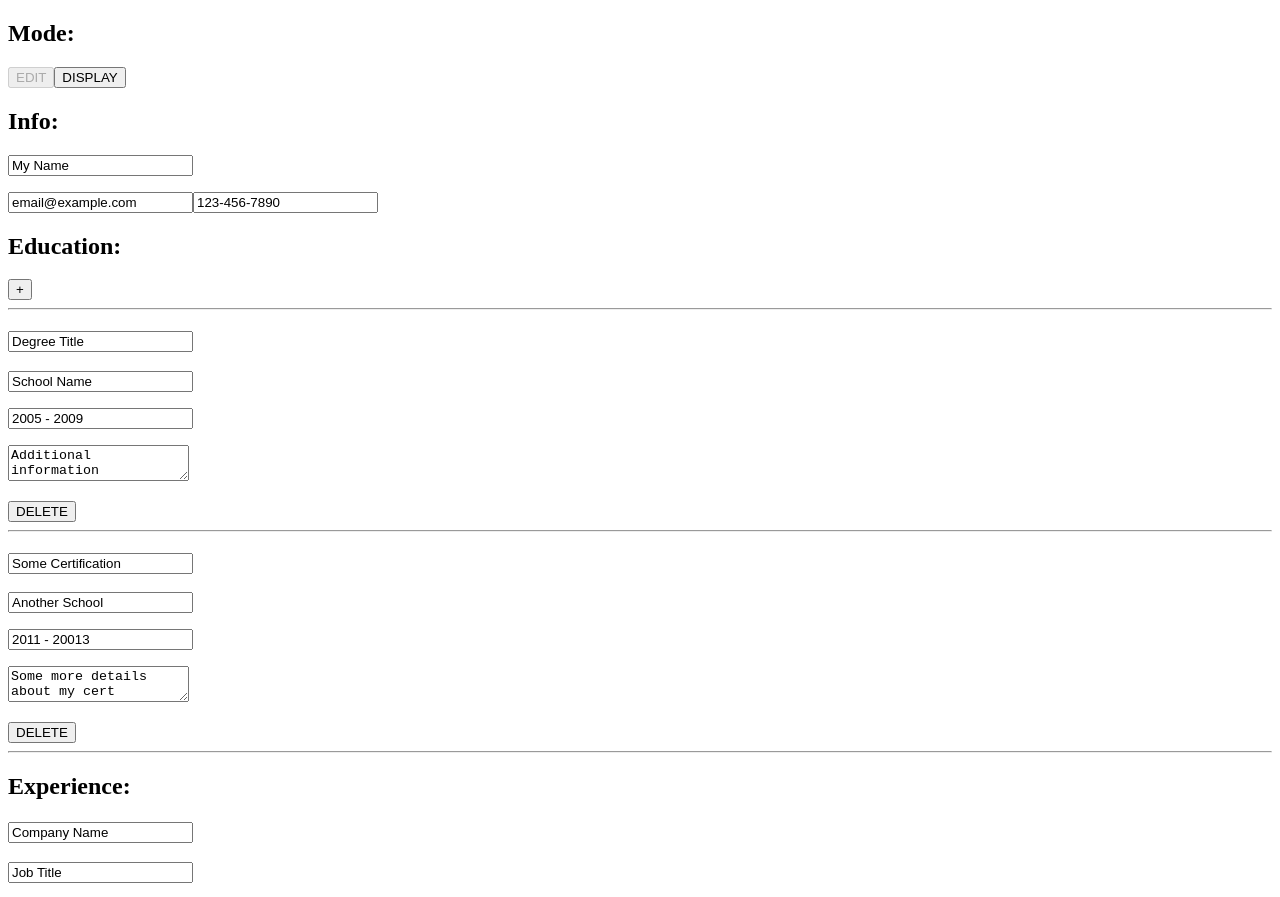
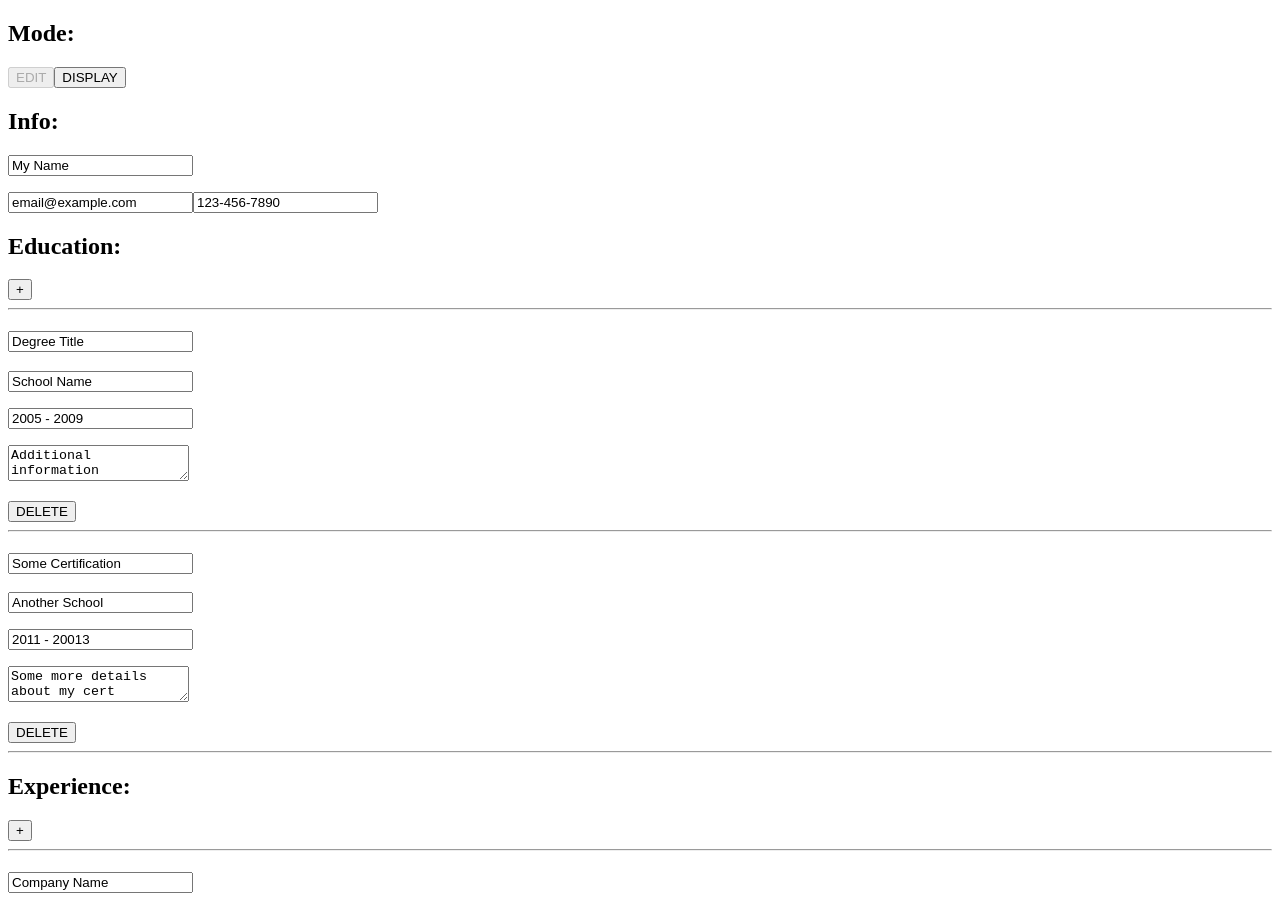
Before and after one commit to MongrelArchitect/cv-project, a React (Create React App) app: page / in a window 1280 px wide. Shown: the top 897 px of the page. Built offline with nearby package versions, Linux system fonts and the light colour scheme.

Commit message:
Add new entry to "experience" section

```diff
--- a/src/components/Experience.js
+++ b/src/components/Experience.js
@@ -9,8 +9,8 @@ export default class Experience extends React.Component {
         {
           company: 'Company Name',
           title: 'Job Title',
+          dates: '01/01/2010 - 12/12/2020',
           duties: 'Job Duties',
-          dates: '01/01/2010 - 12/12/2020',
         },
         {
           company: 'Another Company',
@@ -27,6 +27,7 @@ export default class Experience extends React.Component {
     this.changeDates = this.changeDates.bind(this);
     this.changeDuties = this.changeDuties.bind(this);
     this.delete = this.delete.bind(this);
+    this.addExp = this.addExp.bind(this);
   }
 
   getExpCopy() {
@@ -86,6 +87,19 @@ export default class Experience extends React.Component {
     });
   }
 
+  addExp() {
+    const tempExp = this.getExpCopy();
+    tempExp.unshift({
+      company: '',
+      title: '',
+      dates: '',
+      duties: '',
+    });
+    this.setState({
+      experience: tempExp,
+    });
+  }
+
   render() {
     const { mode } = this.props;
     const { experience } = this.state;
@@ -93,6 +107,16 @@ export default class Experience extends React.Component {
     return (
       <div>
         <h2>Experience:</h2>
+        {mode === 'edit' ? (
+          <div>
+            <button type="button" onClick={this.addExp}>
+              {' '}
+              +
+              {' '}
+            </button>
+            <hr />
+          </div>
+        ) : null}
         {experience.map((exp) => {
           const key = experience.indexOf(exp);
           if (mode === 'edit') {
```
